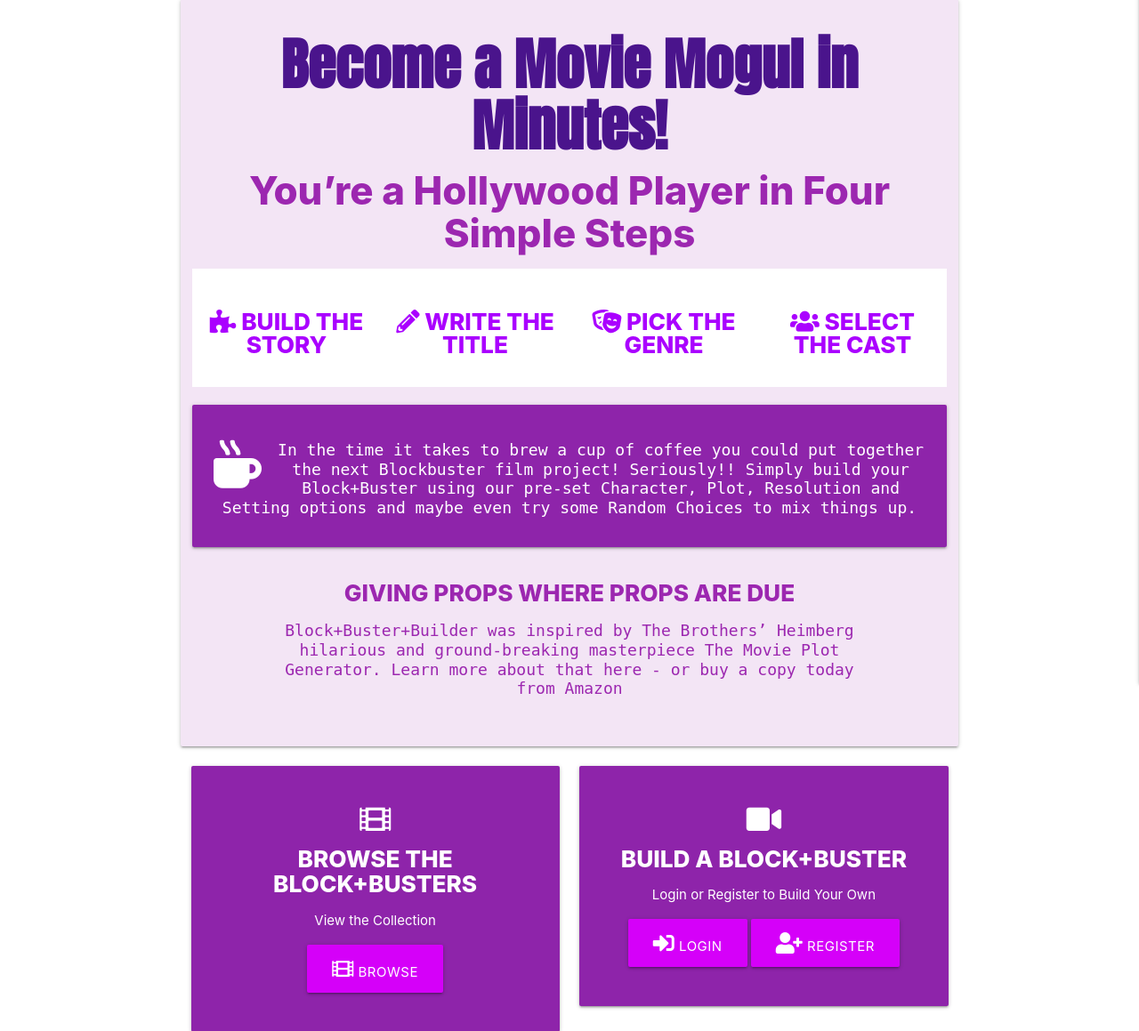
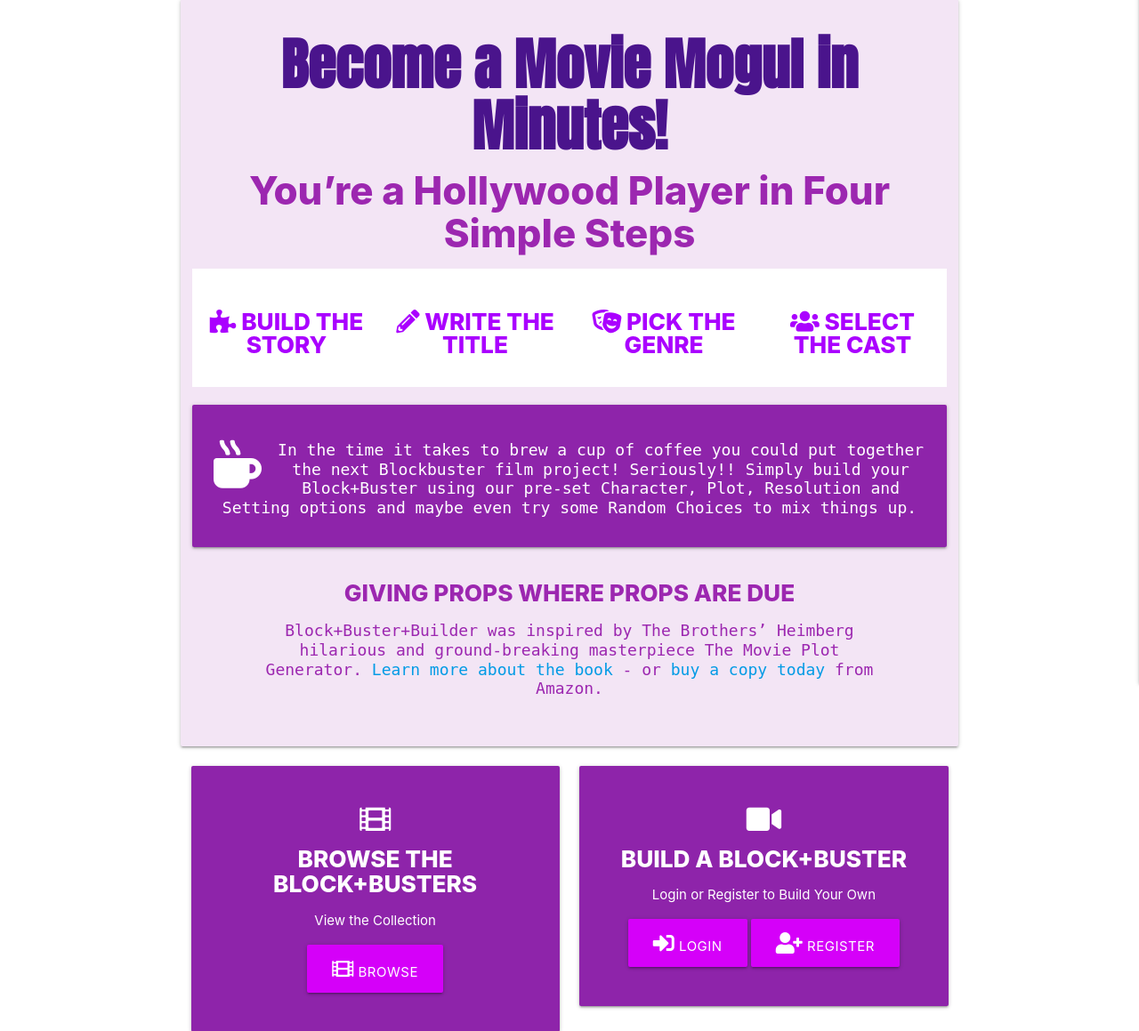
Before and after one commit to charliekranz/blockbuster_MS3, a Flask app: page / in a window 1280 px wide. Shown: the part 92-1251 px from the top of the page at 89% size. Run offline with Flask 2, Linux system fonts and the light colour scheme; some libraries are stand-ins or nearby versions; some web fonts are replaced.

Commit message:
Adding book inks from home template

```diff
--- a/templates/home.html
+++ b/templates/home.html
@@ -49,7 +49,7 @@
                         <div class="div col s10 offset-s1">
                             <h4 class="bb-title center-align purple-text darken-1">Giving Props Where Props Are Due</h4>
                                 <h5 class=" center-align purple-text darken-1 mono">
-                                 Block+Buster+Builder was inspired by The Brothers’ Heimberg hilarious and ground-breaking masterpiece The Movie Plot Generator. Learn more about that here - or buy a copy today from Amazon
+                                 Block+Buster+Builder was inspired by The Brothers’ Heimberg hilarious and ground-breaking masterpiece The Movie Plot Generator. <a href="{{ url_for('about') }}">Learn more about the book</a> - or <a href="https://www.amazon.co.uk/Official-Movie-Plot-Generator-Combinations/dp/0974043915" target="_blank" >buy a copy today</a> from Amazon.
                             </h5>
                          </div>
                     </div>
```
